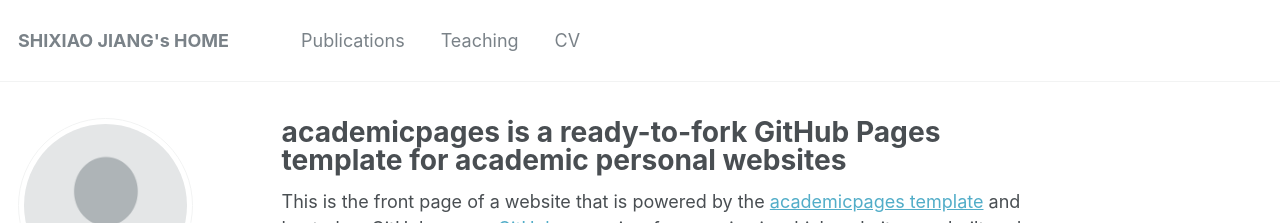
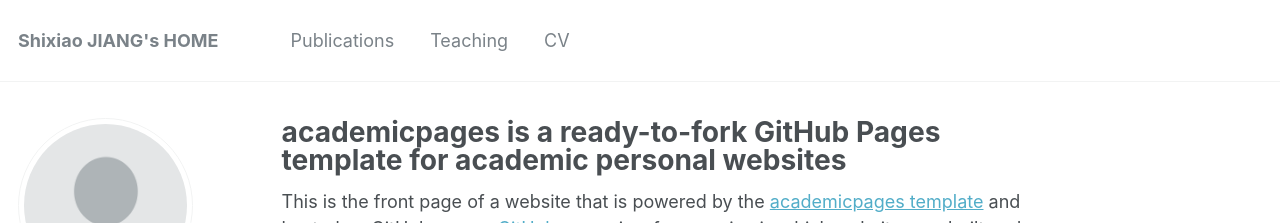
Before and after one commit to willingjiang/willingjiang.github.io, a Jekyll site: the page built from _pages/about.md, in a window 1280 px wide and 900 px high. Shown: the top 223 px of the window. Built offline with Jekyll 4.4.1, drawn with Linux system fonts in a browser that asks for light colours.

```diff
--- a/_config.yml
+++ b/_config.yml
@@ -7,7 +7,7 @@
 
 # Site Settings
 locale                   : "en-US"
-title                    : "SHIXIAO JIANG's HOME" #"Your Name / Site Title"
+title                    : "Shixiao JIANG's HOME" #"Your Name / Site Title"
 title_separator          : "-"
 name                     : &name "Shixiao Willing Jiang"
 description              : &description "personal description"
```
